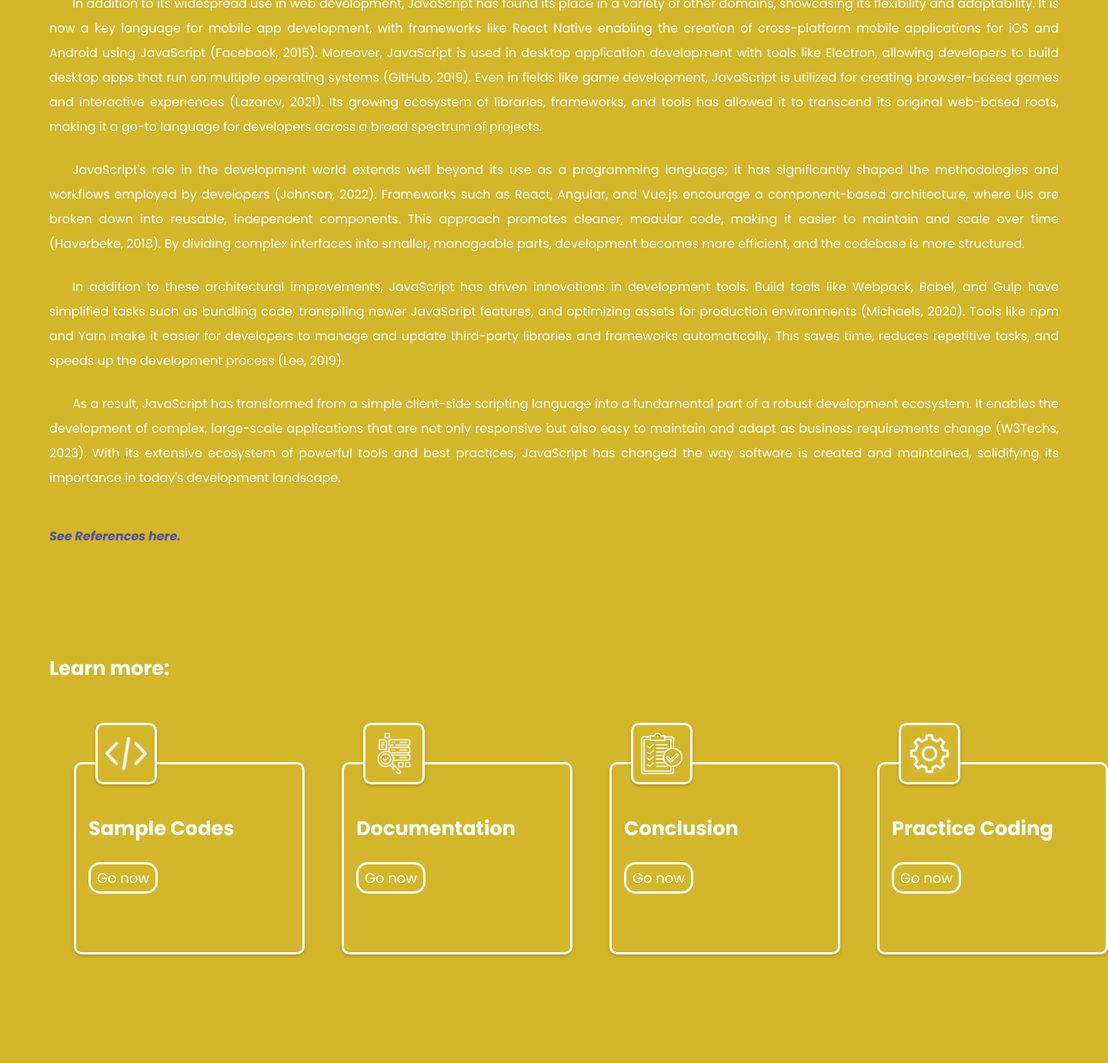
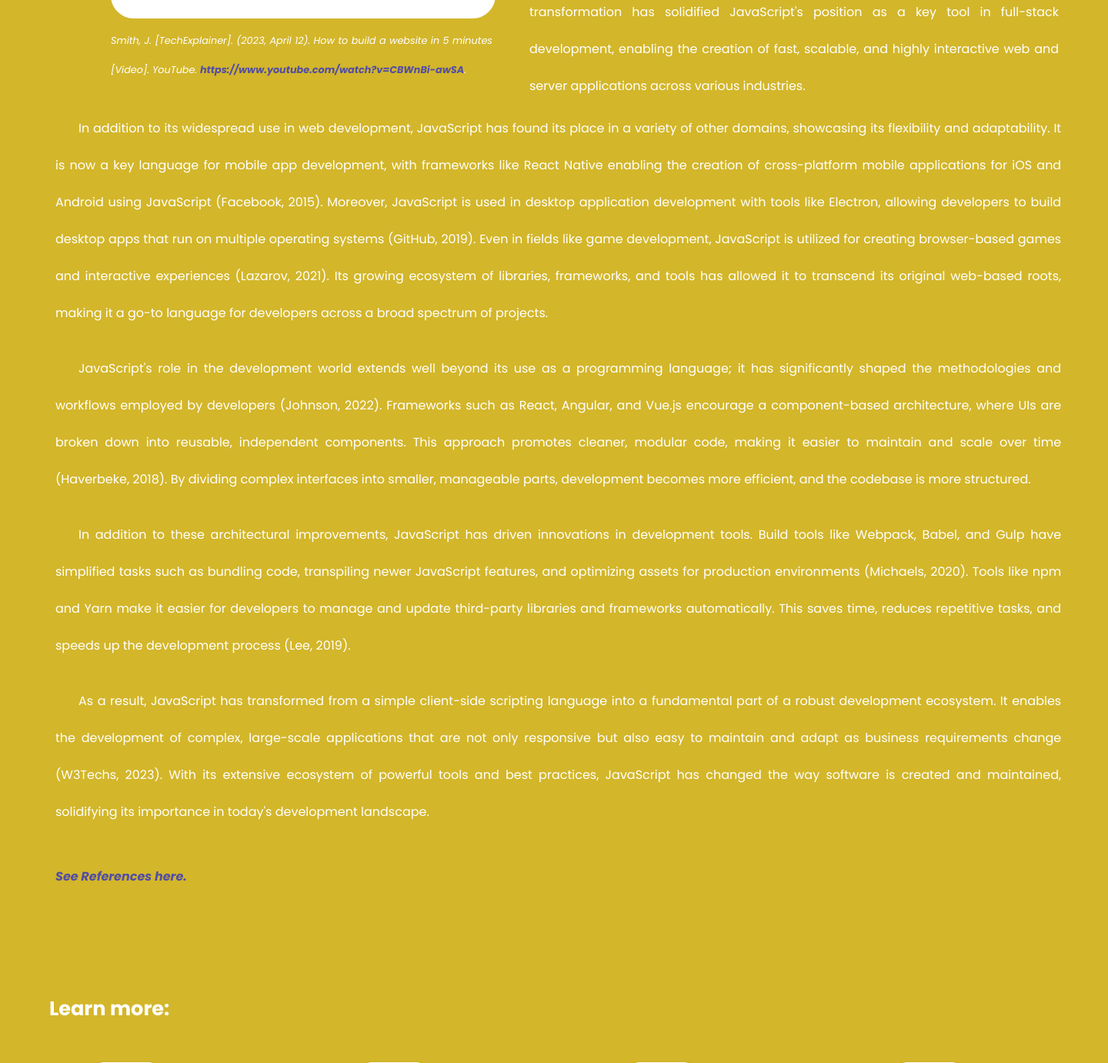
Before and after one commit to jmtrinidad26/phpSite, a PHP site: page /index.php?page=description in a window 1440 px wide. Shown: the part 762-2143 px from the top of the page at 77% size. Before the commit the page ends 2005 px from the top, so only its background shows below. Run offline with PHP 8.4, Linux system fonts and the light colour scheme.

Commit message:
final adjustments

```diff
--- a/pages/authors.php
+++ b/pages/authors.php
@@ -139,7 +139,7 @@
                 </div>
                 <div class="swiper-slide">
                     <div class="creator">
-                            <img class = "profile"src="assets/creator-image/lope.png" alt="mico">
+                            <img class = "profile"src="assets/creator-image/Lope.png" alt="mico">
                                 <div class="creatorText">
                                 <h2 class = "rTitle">DOCUMENTATION</h2>
                                 <h2 class = "name">Jester G. Lope</h2>
@@ -158,7 +158,6 @@
                                 <h2 class = "name">Keane Banua</h2>
                                 <p class = "course">Computer Science</p>
                                 <div class="quote"><blockquote>Whenever you’re making a hard choice, flip a coin. And when it’s in the air, you’ll know which side you’re hoping for.</blockquote> </div>
-
                             </div>
 
                         </div>
--- a/pages/description.php
+++ b/pages/description.php
@@ -32,10 +32,11 @@
         p{
             text-align: justify;
 
-            line-height: 2;
+            line-height: 3;
         }
         .dec-content{
             margin:4rem;
+            margin-left:0;
             margin-top:3rem;
             margin-bottom:9rem;
         }
@@ -79,7 +80,7 @@
             border:25px solid white;
             border-radius:30px;
             margin-left:4rem;
-            margin-top:7rem;
+            margin-top:15rem;
 
         }
         .abt{
@@ -120,9 +121,11 @@
             color:#524EA5;
             font-weight:bold;
             font-style: italic;
+            margin-left:4.5rem ;
         }
         .para{
-
+            margin-left:4.5rem;
+            width:95%;
             text-indent: 30px;
             max-width:100%;
         }
@@ -133,6 +136,7 @@
         }
         .big-img{
             margin-bottom:2rem;
+            margin-left:5rem;
         }
         .butt{
             background-color:#d3b62a !important;
```
